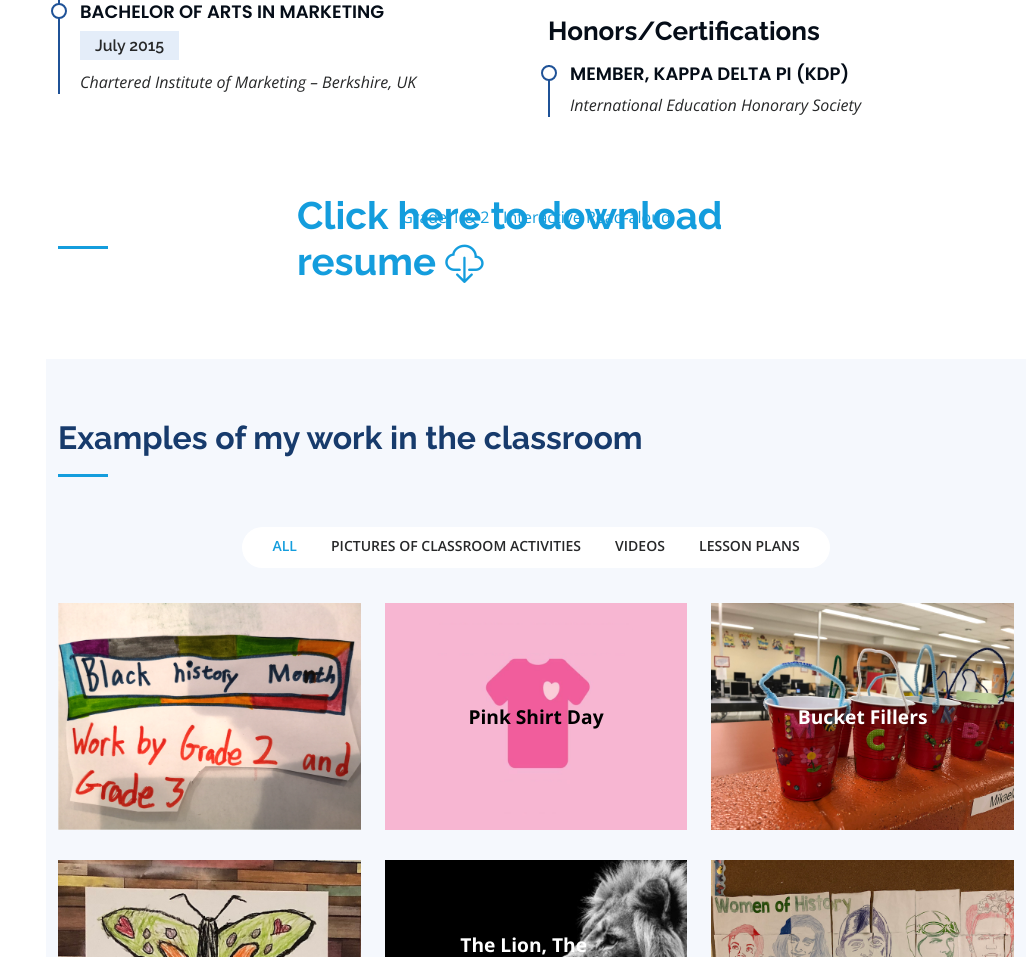
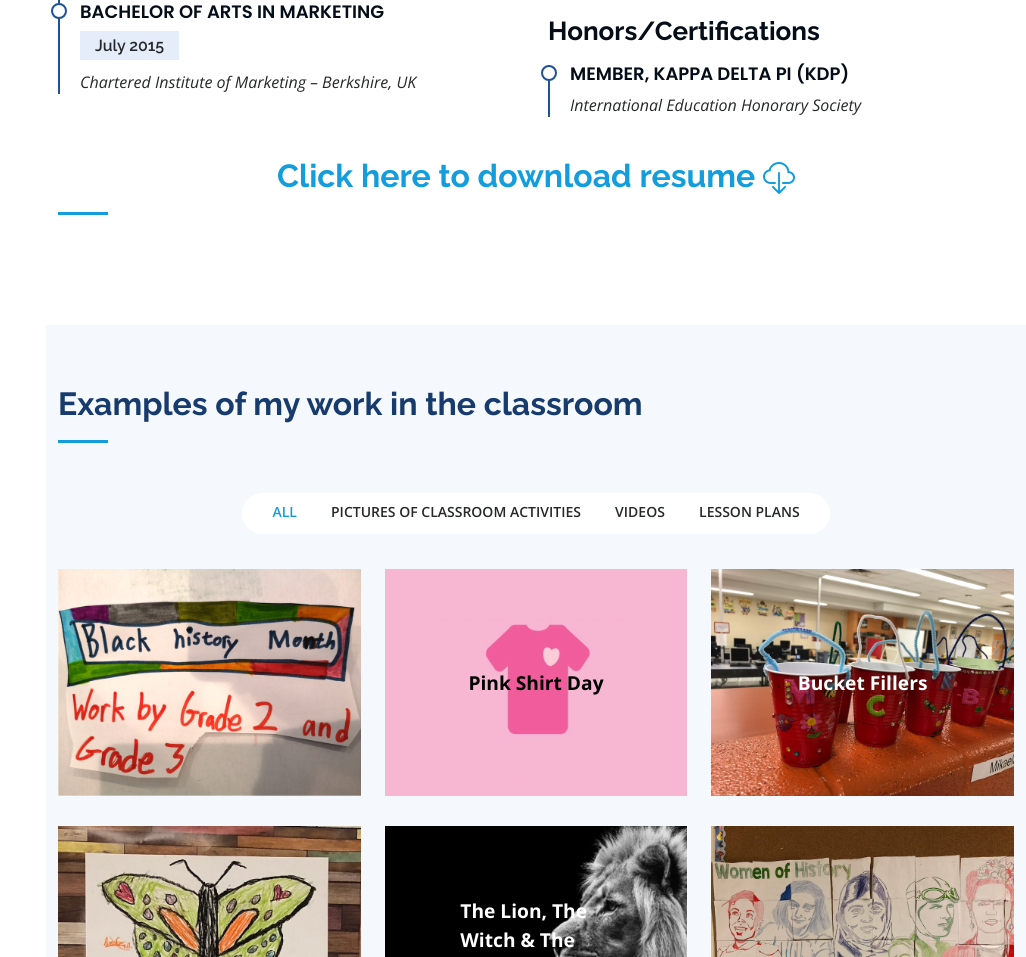
Before and after one commit to stephaniemoses91/portfolio, a plain HTML site: page index.html in a window 1280 px wide. Shown: the part 4058-5015 px from the top of the page, without its empty margins (254-1280 px from the left). Drawn offline with nearby package versions, Linux system fonts and the light colour scheme; files whose address does not match are found by name.

Commit message:
fix for resume

```diff
--- a/index.html
+++ b/index.html
@@ -371,9 +371,8 @@
 
         <div class="portfolio-description">
           <div class="section-title">
-            <br><br><br>
-            <div style="text-align:center;"><a href="assets/img/portfolio/Lesson-Plan-1/Resume - Stephanie Moses.pdf"> Grade 1 & 2 - Interactive Read-aloud </a></div>
-            <h2><a class="centered" href="/assets/img/portfolio/Lesson-Plan-1/Resume - Stephanie Moses.pdf">Click here to download resume <i class="bi bi-cloud-download"></i></a></h2>
+            <br>
+            <div style="text-align:center;"><h2><a href="assets/img/portfolio/Lesson-Plan-1/Resume - Stephanie Moses.pdf">Click here to download resume <i class="bi bi-cloud-download"></i></a></h2></div>
           </div>
         </div>
 
```
